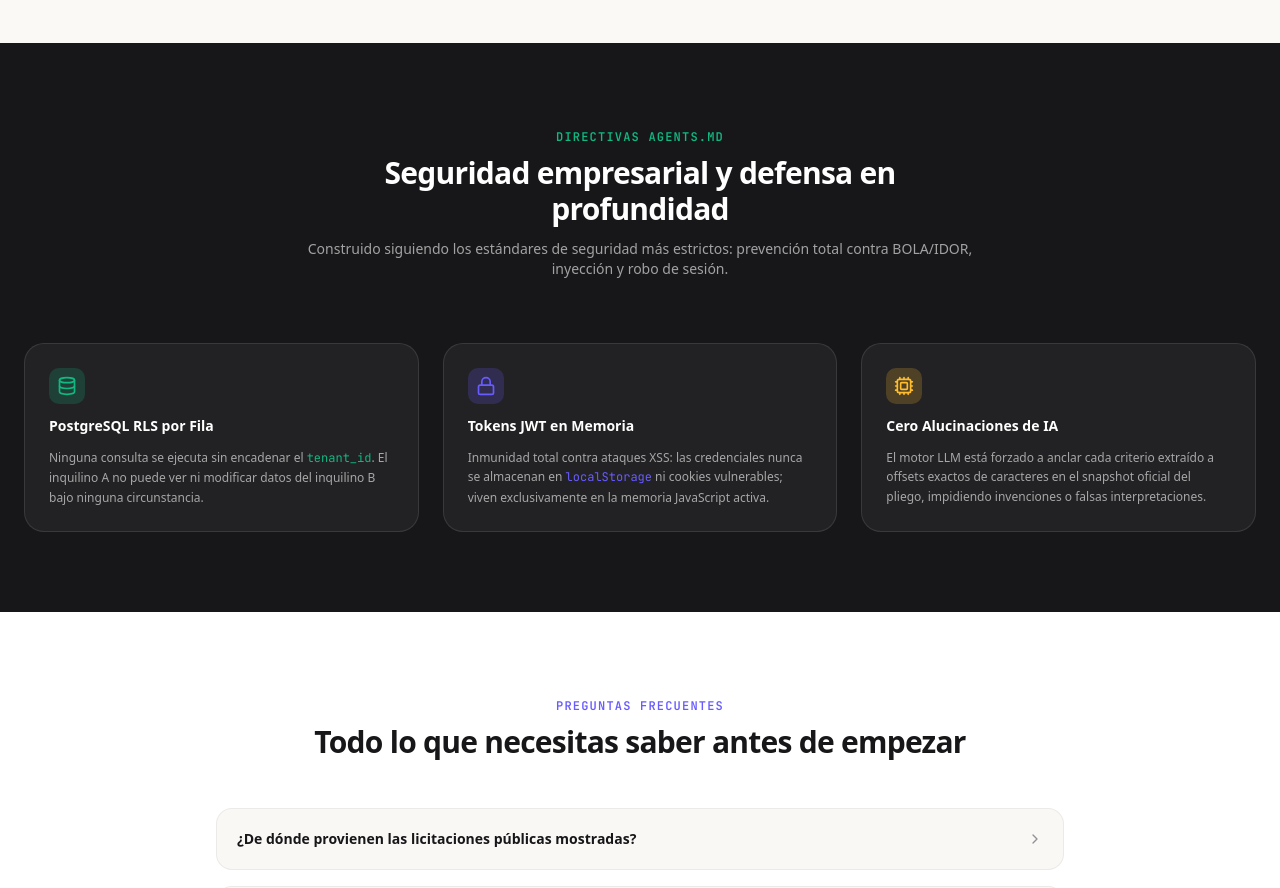
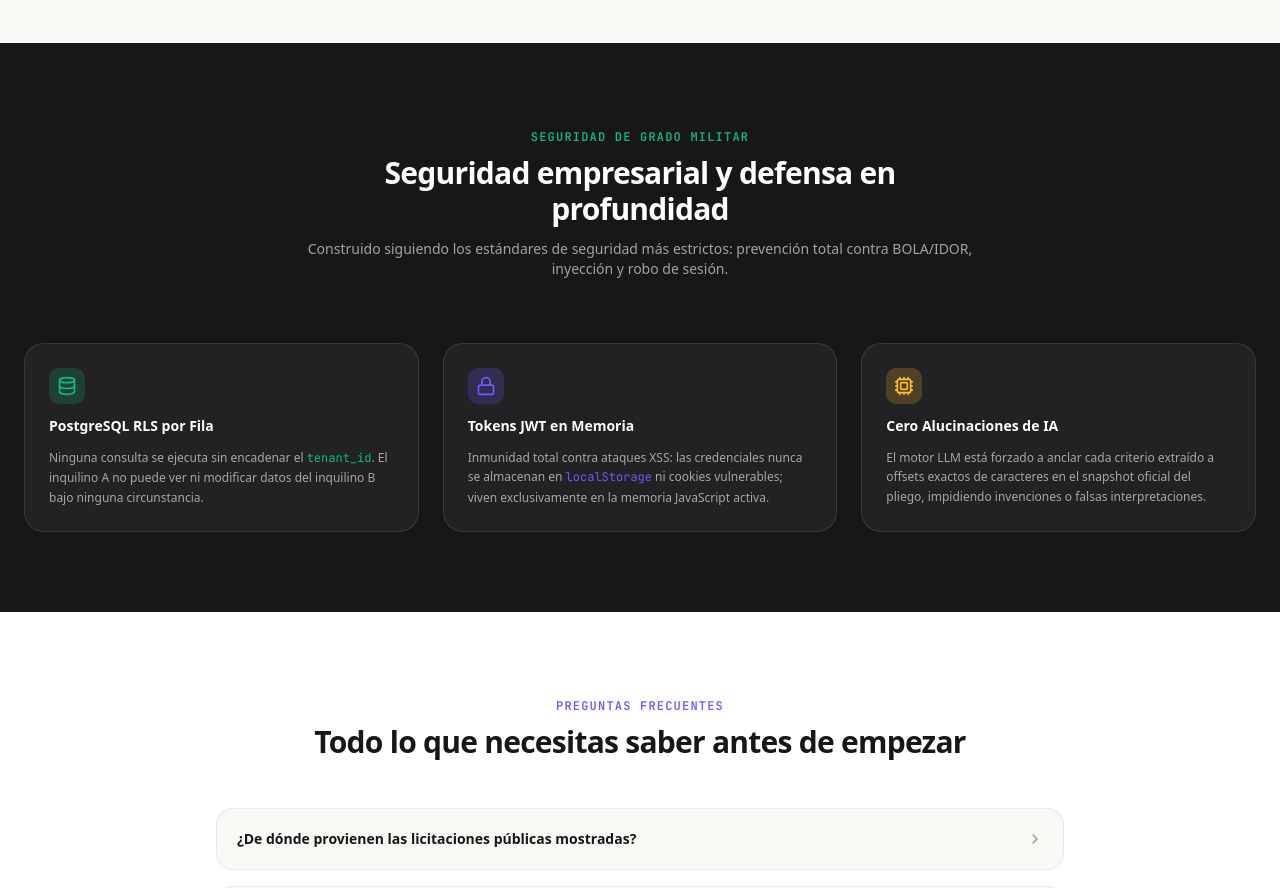
Before and after one commit to lamDAW69/AI-testing-lab, a React (Vite) app in the folder frontend/: page / in a window 1280 px wide. Shown: the part 2400-3288 px from the top of the page. Built offline with nearby package versions, Linux system fonts and the light colour scheme; no server answers; a web font is replaced by a local one.

Commit message:
fix(ui): remove internal rule references from register and landing pages

```diff
--- a/frontend/src/pages/LandingPage.tsx
+++ b/frontend/src/pages/LandingPage.tsx
@@ -439,7 +439,7 @@ export const LandingPage: React.FC = () => {
         <div className="max-w-7xl mx-auto px-4 sm:px-6">
           <div className="text-center max-w-2xl mx-auto mb-16">
             <span className="text-xs font-mono uppercase tracking-widest text-[#10b981] font-bold">
-              Directivas AGENTS.md
+              Seguridad de Grado Militar
             </span>
             <h2 className="text-3xl font-extrabold text-white tracking-tight mt-2">
               Seguridad empresarial y defensa en profundidad
--- a/frontend/src/pages/RegisterPage.tsx
+++ b/frontend/src/pages/RegisterPage.tsx
@@ -3,7 +3,7 @@ import { useNavigate, Link } from 'react-router-dom';
 import { motion } from 'framer-motion';
 import { useAuth } from '../lib/auth-context';
 import { Button } from '../components/ui/Button';
-import { ArrowRight, Building2, User, ShieldCheck, CheckCircle2 } from 'lucide-react';
+import { ArrowRight, Building2, User, CheckCircle2 } from 'lucide-react';
 
 export const RegisterPage: React.FC = () => {
   const { signup, isLoading, error } = useAuth();
@@ -85,10 +85,6 @@ export const RegisterPage: React.FC = () => {
             <div className="flex items-start gap-2.5 text-xs text-white/80">
               <CheckCircle2 className="w-4 h-4 text-[#10B981] shrink-0 mt-0.5" />
               <span>Cero alucinaciones: citas auditables con offsets exactos en PDFs.</span>
-            </div>
-            <div className="flex items-start gap-2.5 text-xs text-white/80">
-              <ShieldCheck className="w-4 h-4 text-[#685CFF] shrink-0 mt-0.5" />
-              <span>Sesiones seguras en memoria volátil de JS (Regla 4.2 AGENTS.md).</span>
             </div>
           </div>
         </div>
```
